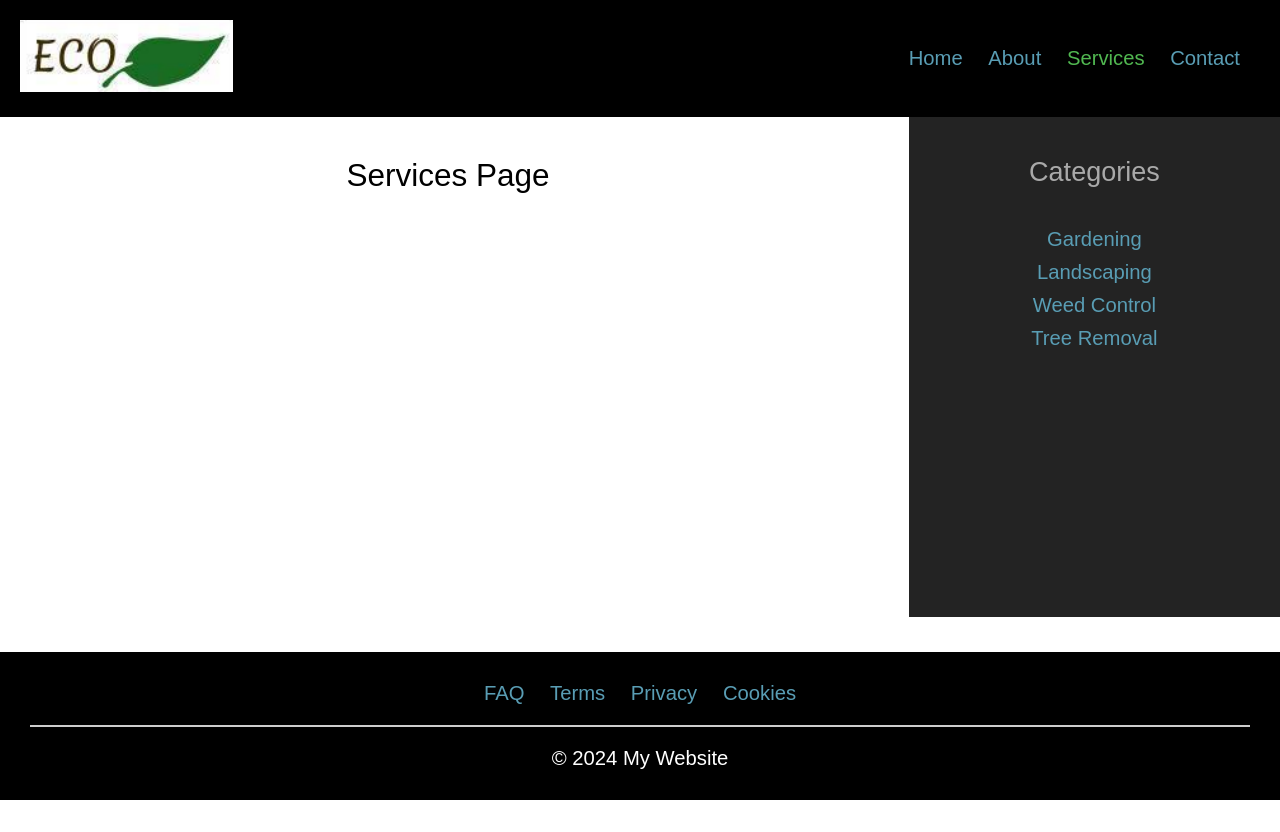
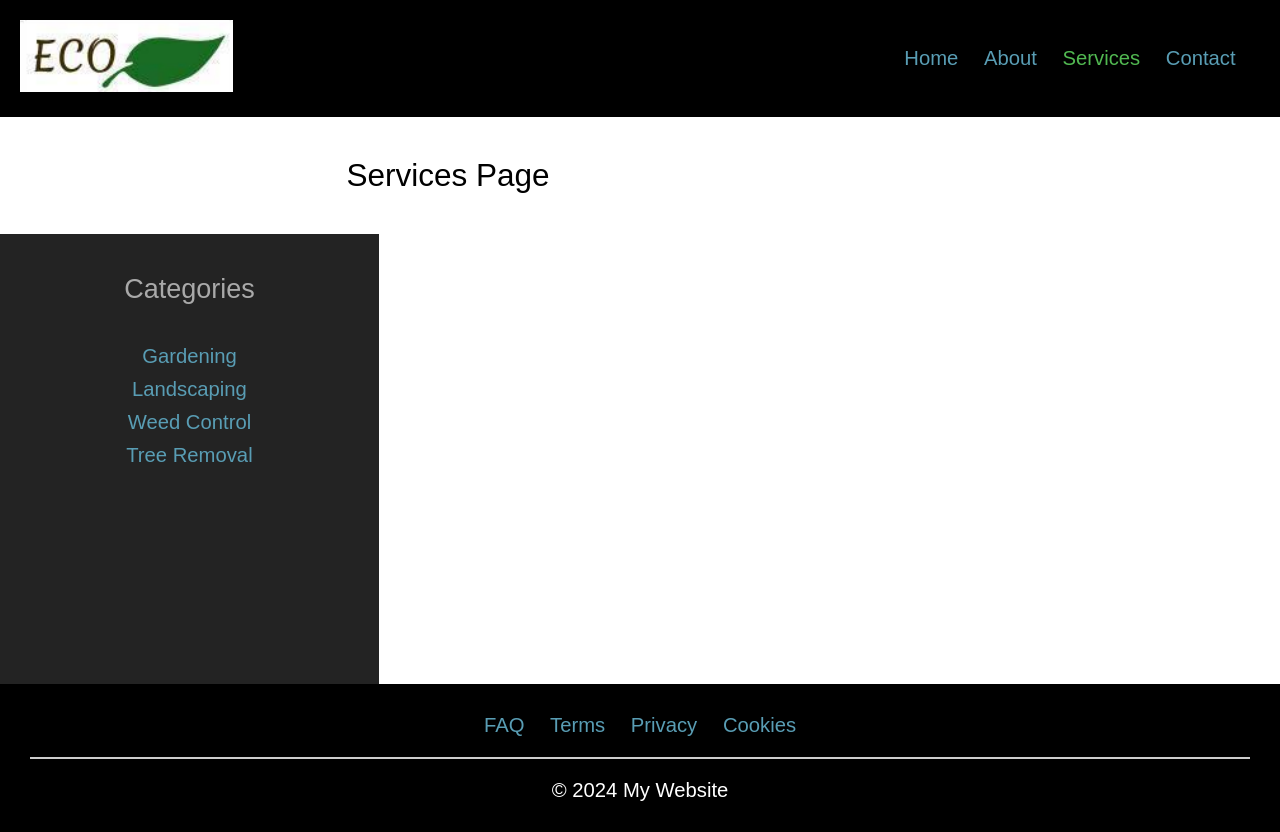
Before and after one commit to adrianholz/floats-layout-example, a plain HTML site: page services.html in a window 1280 px wide. Before the commit the page ends 800 px from the top, so only its background shows below. Drawn offline with Linux system fonts and the light colour scheme.

Commit message:
Remove position attributes

```diff
--- a/style.css
+++ b/style.css
@@ -25,7 +25,6 @@ a.active {
 
 header {
   background: #000;
-  position: relative;
   padding: 20px;
 }
 
@@ -35,9 +34,8 @@ header nav {
 }
 
 header nav {
-  position: absolute;
-  top: 40%;
-  right: 40px;
+  vertical-align: top;
+  margin-top: 27px;
 }
 
 ul {
@@ -59,8 +57,7 @@ ul li:last-child {
 }
 
 main {
-  position: relative;
-  min-height: 500px;
+  min-height: 450px;
 }
 
 .services-content {
@@ -70,12 +67,9 @@ main {
 
 main aside {
   display: inline-block;
-  width: 29%;
+  width: 29.6%;
+  min-height: 450px;
   background: #232323;
-  position: absolute;
-  right: 0;
-  top: 0;
-  bottom: 0;
   text-align: center;
   padding: 40px 20px;
 }
@@ -94,6 +88,7 @@ main aside ul li {
 
 #main-content {
   padding: 40px;
+  vertical-align: top;
 }
 
 #main-content h1 {
@@ -105,8 +100,6 @@ main aside ul li {
 footer {
   background: #000;
   color: #fff;
-  position: absolute;
-  bottom: 0;
   width: 100%;
   padding: 30px;
   text-align: center;
```
